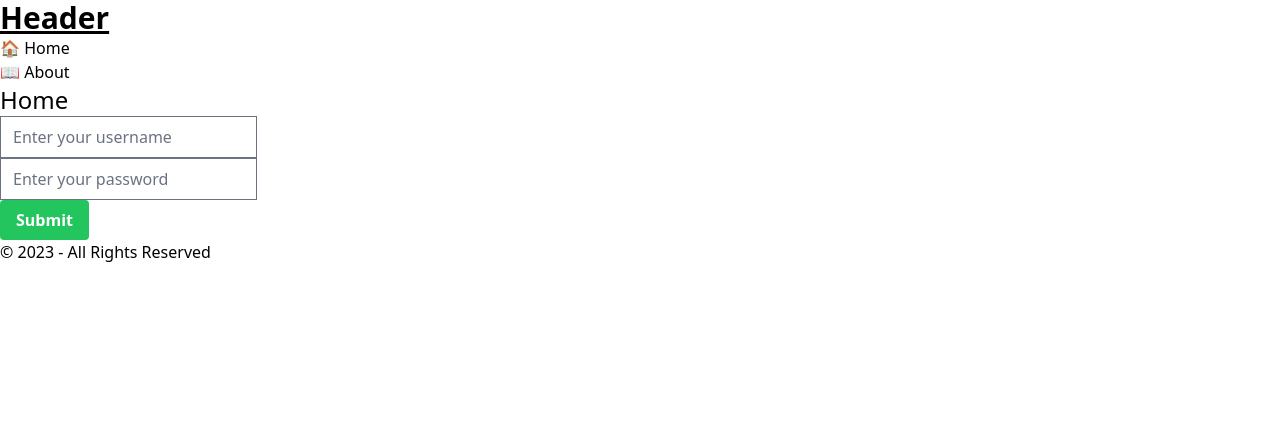
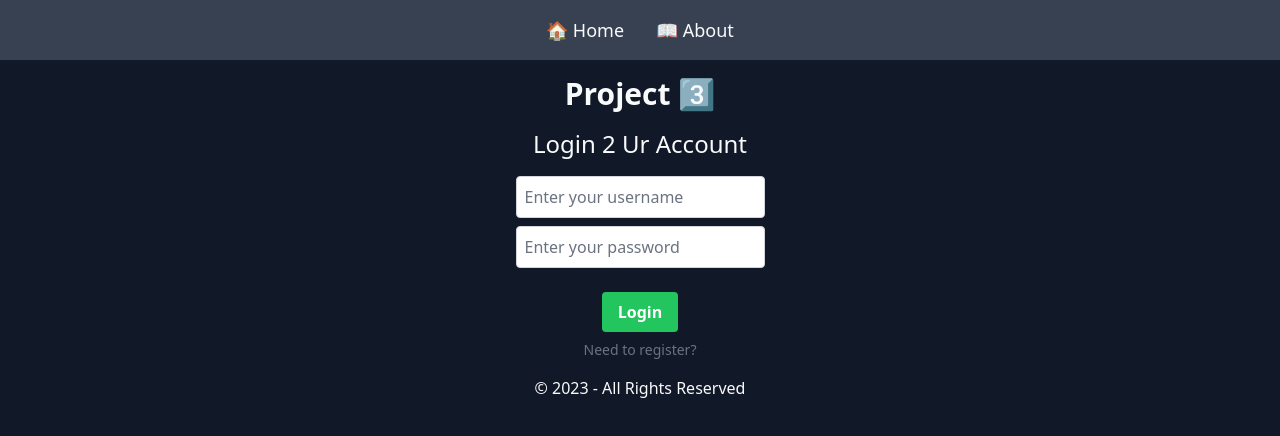
Before and after one commit to janorris65/template-project-3-mern-apollo-monorepo, a React (Vite) app in the folder client/: page / in a window 1280 px wide. Shown: the top 436 px of the page. Built offline with nearby package versions, Linux system fonts and the light colour scheme.

Commit message:
feat: 🚧 render home page

```diff
--- a/client/src/components/footer.jsx
+++ b/client/src/components/footer.jsx
@@ -1,6 +1,6 @@
 export default function Footer() {
   return (
-    <footer>
+    <footer className="text-center">
       <p>© {new Date().getFullYear()} - All Rights Reserved</p>
     </footer>
   );
--- a/client/src/components/header.jsx
+++ b/client/src/components/header.jsx
@@ -1,7 +1,7 @@
 export default function Header() {
   return (
-    <header>
-      <h1 className="text-3xl font-bold underline">Header</h1>
+    <header className="my-4">
+      <h1 className="text-center text-3xl font-bold">Project 3️⃣</h1>
     </header>
   );
 }
--- a/client/src/components/navigation.jsx
+++ b/client/src/components/navigation.jsx
@@ -2,8 +2,8 @@ import { Link } from "react-router-dom";
 
 export default function Navigation() {
   return (
-    <nav>
-      <ul>
+    <nav className="bg-gray-700">
+      <ul className="flex justify-center gap-x-8 p-4 text-lg">
         <li>
           <Link to="/">🏠 Home</Link>
         </li>
--- a/client/src/index.css
+++ b/client/src/index.css
@@ -3,11 +3,20 @@
 @tailwind utilities;
 
 @layer base {
+  body {
+    @apply bg-gray-900 text-gray-50;
+  }
   h2 {
     @apply text-2xl;
   }
 
-  button {
-    @apply bg-blue-500 hover:bg-blue-700 text-white font-bold py-2 px-4 rounded;
+  input {
+    @apply rounded border border-gray-300 p-2;
   }
 }
+
+@layer components {
+  .button {
+    @apply rounded bg-blue-500 py-2 px-4 font-bold text-white hover:bg-blue-300;
+  }
+}
--- a/client/src/layouts/layout.jsx
+++ b/client/src/layouts/layout.jsx
@@ -6,8 +6,8 @@ import Navigation from "../components/navigation";
 export default function Layout() {
   return (
     <>
+      <Navigation />
       <Header />
-      <Navigation />
       <Outlet />
       <Footer />
     </>
--- a/client/src/pages/index.js
+++ b/client/src/pages/index.js
@@ -1,2 +1,2 @@
-export { default as Login } from "./login";
+export { default as Login } from "./login-register";
 export { default as About } from "./about";
--- /dev/null
+++ b/client/src/pages/login-register.jsx
@@ -0,0 +1,45 @@
+import { useState } from "react";
+import { Input } from "../components/form";
+
+export default function LoginRegister() {
+  const [isRegistering, setIsRegistering] = useState(false);
+
+  return (
+    <>
+      <h2 className="text-center">
+        {isRegistering ? "Register a New Account" : "Login 2 Ur Account"}
+      </h2>
+      <form className="my-4 flex flex-col items-center gap-y-2 px-4">
+        <Input
+          type="text"
+          label="Username"
+          id="username"
+          placeholder="Enter your username"
+          required
+        />
+        <Input
+          type="password"
+          label="Password"
+          id="password"
+          placeholder="Enter your password"
+          required
+        />
+        <button
+          type="submit"
+          className="button mt-4 bg-green-500 hover:bg-green-300"
+        >
+          {isRegistering ? "Register" : "Login"}
+        </button>
+        <button
+          type="button"
+          onClick={() => {
+            setIsRegistering((prev) => !prev);
+          }}
+          className="text-center text-sm text-gray-500 hover:text-gray-300"
+        >
+          {isRegistering ? "Already have an account?" : "Need to register?"}
+        </button>
+      </form>
+    </>
+  );
+}
--- a/client/src/pages/login.jsx
+++ /dev/null
@@ -1,28 +0,0 @@
-import { Input } from "../components/form";
-
-export default function Home() {
-  return (
-    <>
-      <h2>Home</h2>
-      <form>
-        <Input
-          type="text"
-          label="Username"
-          id="username"
-          placeholder="Enter your username"
-          required
-        />
-        <Input
-          type="password"
-          label="Password"
-          id="password"
-          placeholder="Enter your password"
-          required
-        />
-        <button type="submit" className="bg-green-500 hover:bg-green-700">
-          Submit
-        </button>
-      </form>
-    </>
-  );
-}
```
